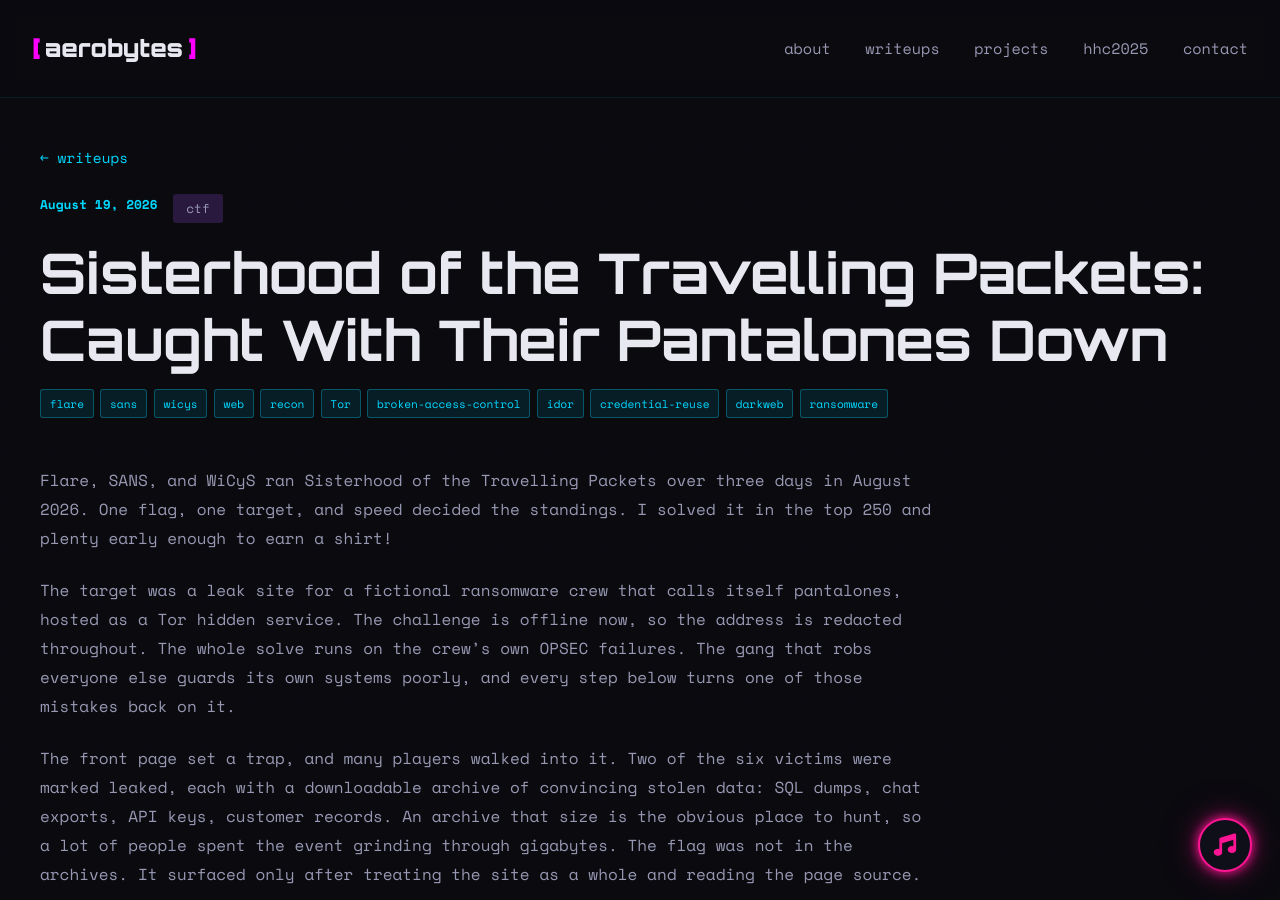
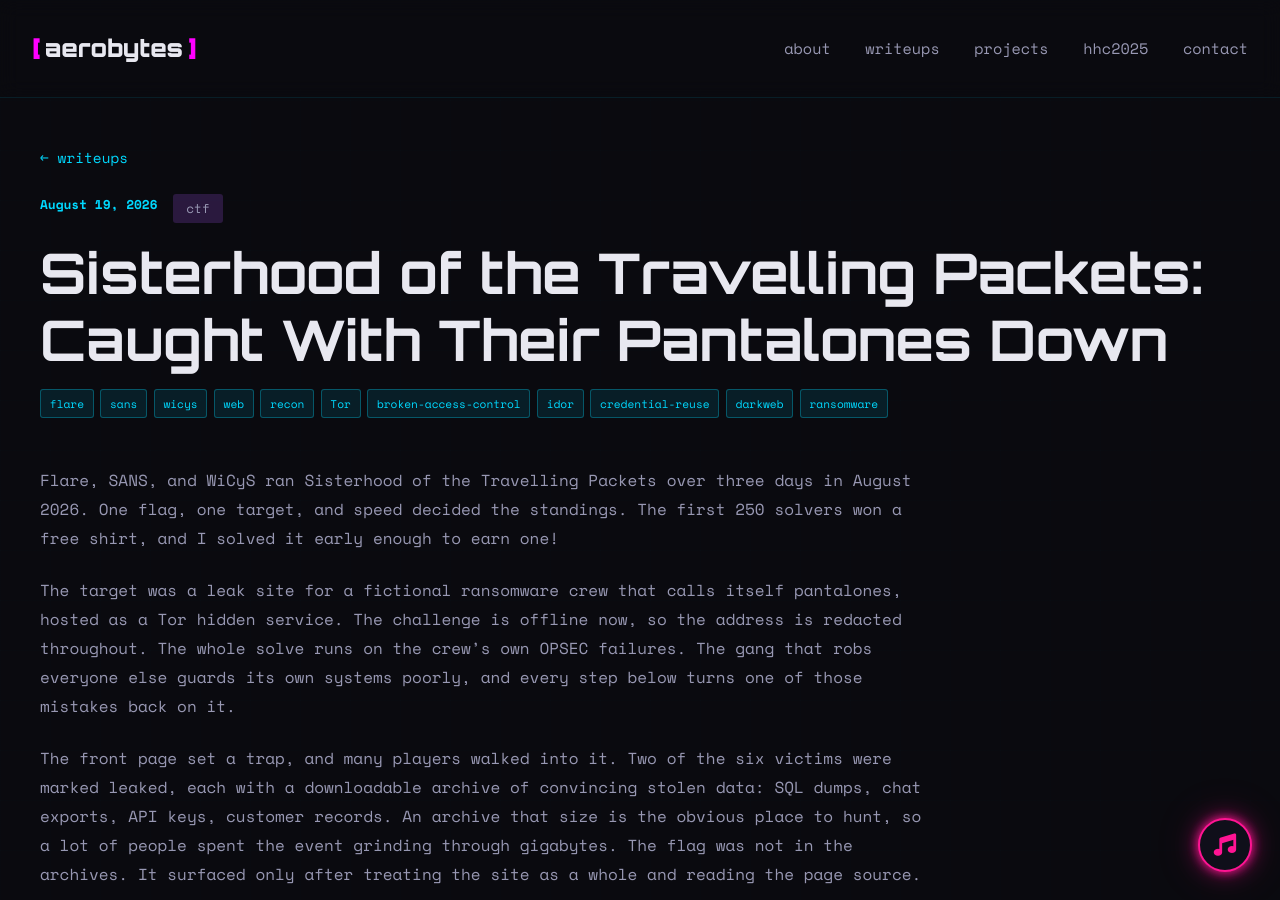
Before and after one commit to Aeronique/aerobytes-site, a Jekyll site: the page built from _posts/2026-08-19-sisterhood-travelling-packets.md, in a window 1280 px wide and 900 px high. Built offline with Jekyll 4.4.1, drawn with Linux system fonts in a browser that asks for light colours.

Commit message:
Update 2026-08-19-sisterhood-travelling-packets.md

```diff
--- a/_posts/2026-08-19-sisterhood-travelling-packets.md
+++ b/_posts/2026-08-19-sisterhood-travelling-packets.md
@@ -9,7 +9,7 @@ back_url: /writeups/
 back_label: writeups
 ---
 
-Flare, SANS, and WiCyS ran Sisterhood of the Travelling Packets over three days in August 2026. One flag, one target, and speed decided the standings. I solved it in the top 250 and plenty early enough to earn a shirt!
+Flare, SANS, and WiCyS ran Sisterhood of the Travelling Packets over three days in August 2026. One flag, one target, and speed decided the standings. The first 250 solvers won a free shirt, and I solved it early enough to earn one!
 
 The target was a leak site for a fictional ransomware crew that calls itself pantalones, hosted as a Tor hidden service. The challenge is offline now, so the address is redacted throughout. The whole solve runs on the crew's own OPSEC failures. The gang that robs everyone else guards its own systems poorly, and every step below turns one of those mistakes back on it.
 
```
